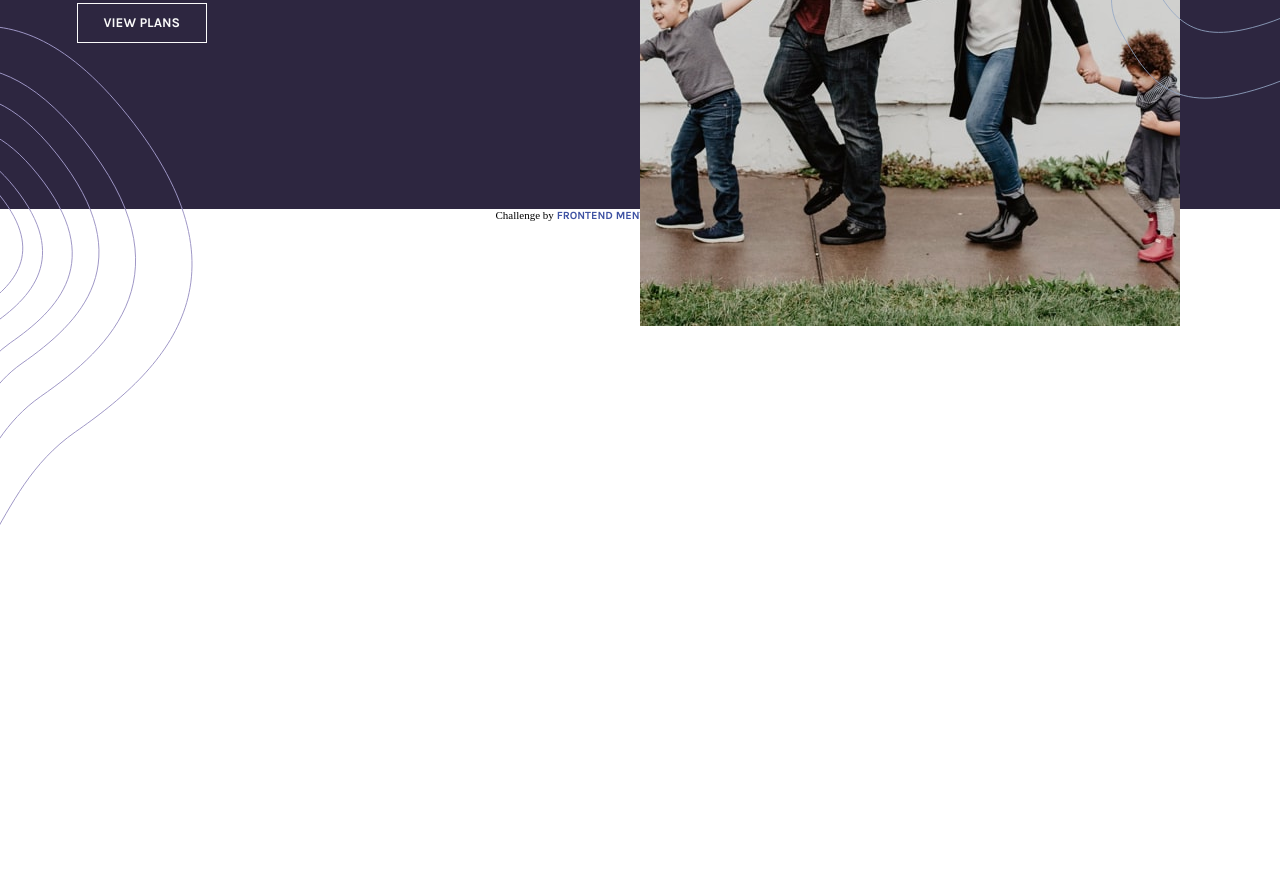
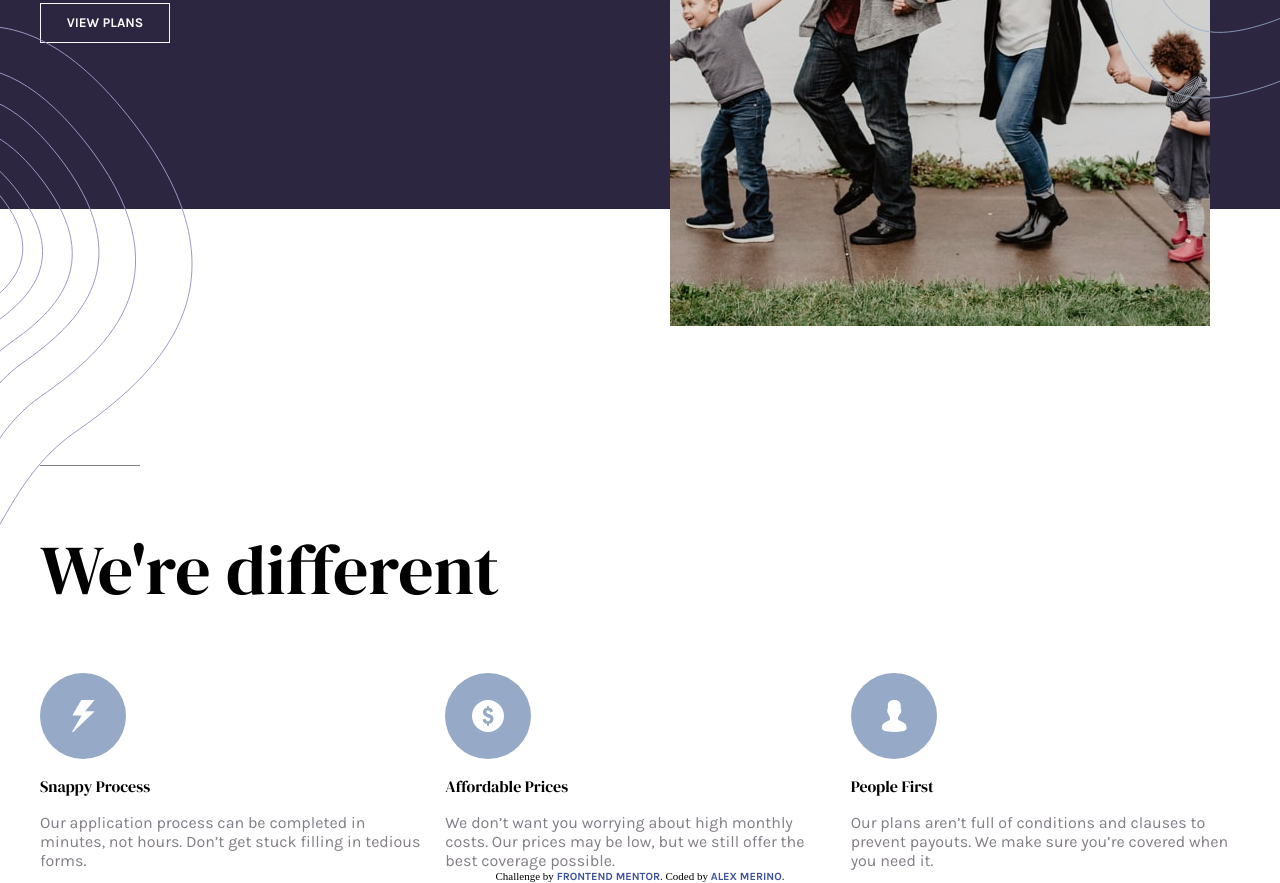
Before and after one commit to AlexLMCode/insurance_landing_page, a plain HTML site: page index.html in a window 1280 px wide. Shown: the part 471-1354 px from the top of the page. Before the commit the page ends 1001 px from the top, so only its background shows below. Drawn offline with Linux system fonts and the light colour scheme.

Commit message:
Added the benefits section

```diff
--- a/css/main.css
+++ b/css/main.css
@@ -18,7 +18,7 @@ body {
 }
 
 .container {
-	max-width: 1300px;
+	max-width: 1200px;
 	margin: 0 auto;
 }
 
@@ -87,7 +87,7 @@ nav {
 	grid-template-areas:
 		'letter image'
 		'button image';
-	padding: 6%;
+	padding-top: 6%;
 }
 
 .hero-container::before {
@@ -109,6 +109,9 @@ nav {
 
 .hero-image-container {
 	grid-area: image;
+	display: block;
+	margin-left: auto;
+	margin-right: auto;
 }
 
 .hero-letter {
@@ -164,6 +167,58 @@ div.hero-button button {
 	top: 70%;
 }
 
+/*BENEFITS*/
+
+.benefits-container {
+	margin-top: 20%;
+}
+
+.benefits-container::before {
+	content: '';
+	height: 1px;
+	width: 100px;
+	background-color: var(--dark-font-color);
+	display: block;
+	position: absolute;
+}
+
+.benefits-title-container {
+	height: 13rem;
+	display: flex;
+	align-items: center;
+}
+
+.benefits-title-container p {
+	font-family: 'DM Serif Display';
+	font-size: 70px;
+}
+
+.benefits {
+	display: grid;
+	grid-template-columns: repeat(3, 1fr);
+	grid-gap: 1rem;
+}
+
+.benefit-article {
+	display: flex;
+	flex-direction: column;
+}
+
+.benefit-article img {
+	width: fit-content;
+	margin-bottom: 1rem;
+}
+
+.benefit-article span {
+	font-family: 'DM Serif Display';
+	margin-bottom: 1rem;
+}
+
+.benefit-article p {
+	font-family: 'Karla', sans-serif;
+	color: var(--dark-font-color);
+}
+
 /*ATRIBBUTION*/
 
 .attribution {
--- a/index.html
+++ b/index.html
@@ -74,6 +74,46 @@
 				/>
 			</div>
 		</div>
+		<section class="benefits-container container">
+			<div class="benefits-title-container">
+				<p>We're different</p>
+			</div>
+			<div class="benefits">
+				<article class="benefit-article">
+					<img
+						src="./assets/images/icon-snappy-process.svg"
+						alt="snappy process"
+					/>
+					<span>Snappy Process</span>
+					<p>
+						Our application process can be completed in minutes, not hours.
+						Don’t get stuck filling in tedious forms.
+					</p>
+				</article>
+				<article class="benefit-article">
+					<img
+						src="./assets/images/icon-affordable-prices.svg"
+						alt="snappy process"
+					/>
+					<span>Affordable Prices</span>
+					<p>
+						We don’t want you worrying about high monthly costs. Our prices may
+						be low, but we still offer the best coverage possible.
+					</p>
+				</article>
+				<article class="benefit-article">
+					<img
+						src="./assets/images/icon-people-first.svg"
+						alt="snappy process"
+					/>
+					<span>People First</span>
+					<p>
+						Our plans aren’t full of conditions and clauses to prevent payouts.
+						We make sure you’re covered when you need it.
+					</p>
+				</article>
+			</div>
+		</section>
 		<div class="attribution">
 			Challenge by
 			<a href="https://www.frontendmentor.io?ref=challenge" target="_blank"
```
